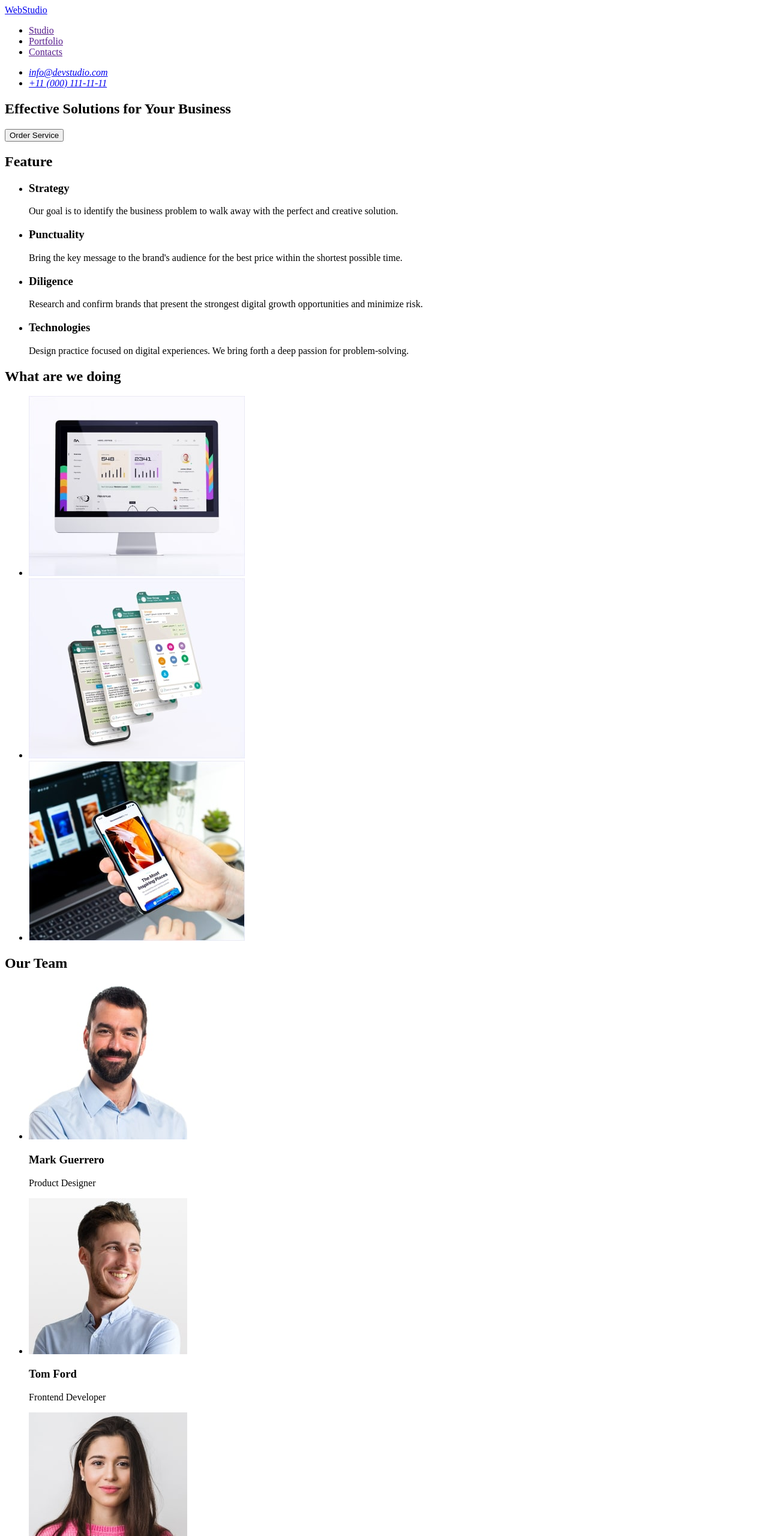
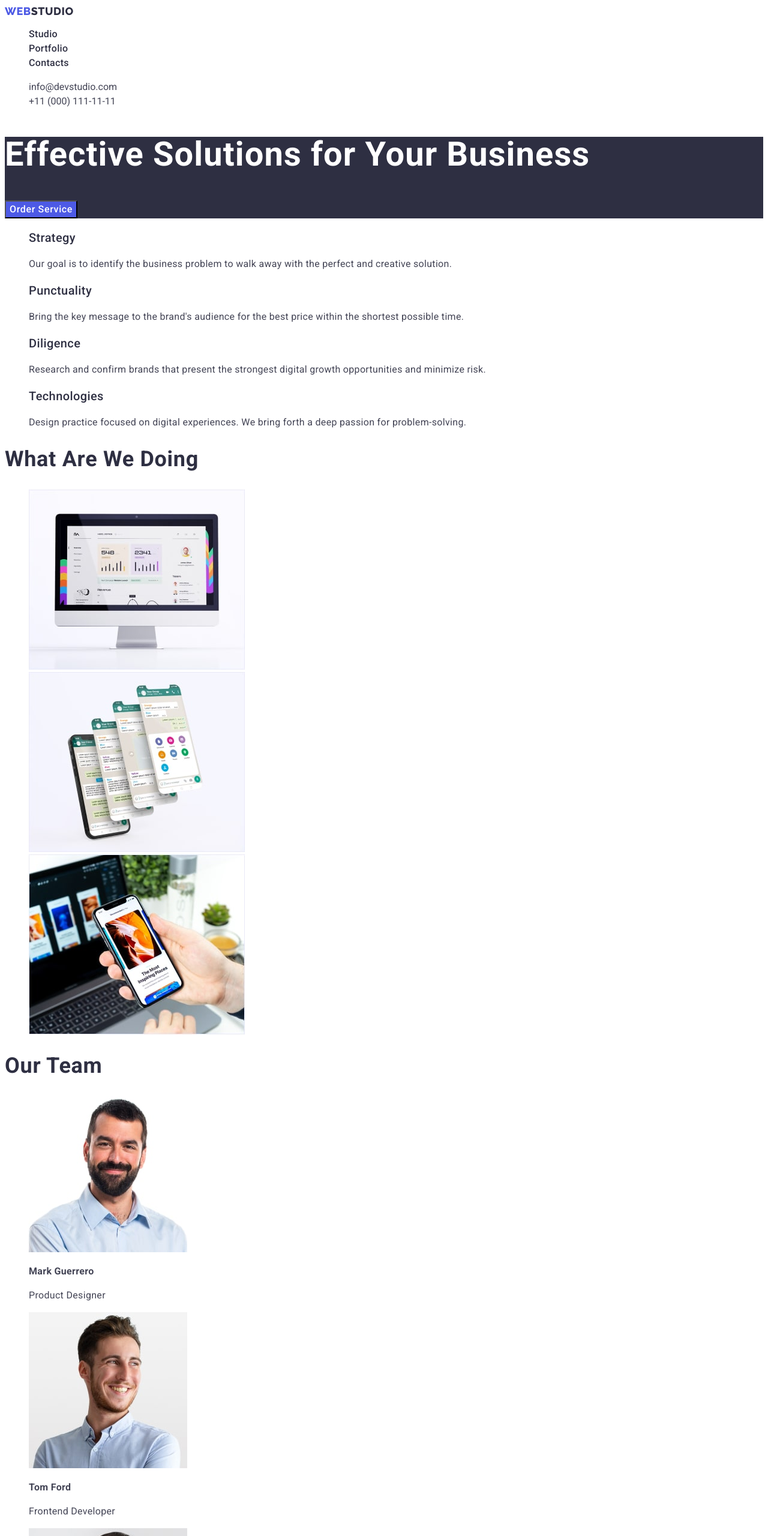
Before and after one commit to Korobenko2023/goit-markup-hw-02, a plain HTML site: page index.html in a window 1280 px wide. Shown: the top 2560 px of the page at 60% size. Drawn offline with Linux system fonts and the light colour scheme.

Commit message:
Add portfolio

```diff
--- /dev/null
+++ b/css/style.css
@@ -0,0 +1,185 @@
+:root {
+  --iris-color: #4D5AE5;
+  --ocean-color: #404BBF;
+  --navy-color: #2E2F42;
+  --green-color: #31D0AA;
+  --slate-color: #434455;
+  --light-slate-color: #8E8F99;
+  --cornflower-color: #E7E9FC;
+  --cloud-color: #F4F4FD;
+  --white-color: #FFFFFF;
+  --dairy-color: #FCFCFC;
+  }
+
+body {
+  background: var(--white-color);
+  font-family: "Roboto", sans-serif;
+  font-size: 16px;
+  color: var(--slate-color);
+}
+.list {
+  list-style: none;
+}
+.link {text-decoration: none;}
+
+/*TODO Header*/
+.header-logo {
+  font-family: 'Raleway', sans-serif;
+  font-weight: 800;
+  font-size: 18px;
+  line-height: 1.17;
+  letter-spacing: 0.03em;
+  text-transform: uppercase;
+  color: var(--iris-color);
+}
+.header-logo-color {
+  color: var(--navy-color);
+}
+.header-link {
+  font-weight: 500;
+  font-size: 16px;
+  line-height: 1.5;
+  letter-spacing: 0.02em;
+  color: var(--navy-color);
+}
+.header-link:hover,
+.header-link:focus {
+  color: var(--iris-color);
+}
+.address-link {
+  font-style: normal;
+  font-weight: 400;
+  line-height: 1.5;
+  color: var(--slate-color);
+}
+.address-link:hover,
+.address-link:focus {
+  color: var(--iris-color);
+}
+/*TODO Hearo*/
+.hero {
+  background-color: var(--navy-color);
+ }
+.hero-title {
+  font-size: 56px;
+  line-height: 1.07;
+  letter-spacing: 0.02em;
+  color: var(--white-color);
+}
+.hero-btn {
+  font-family: 'Roboto', sans-serif;
+  font-weight: 500;
+  font-size: 16px;
+  line-height: 1.5;
+  letter-spacing: 0.04em;
+  color: var(--white-color);
+  background-color: var(--iris-color);
+  }
+  .hero-btn:hover,
+  .hero-btn:focus {
+  background-color: var(--ocean-color);
+  }
+  /*TODO Feature*/
+  .hidden-title {
+    position: absolute;
+    width: 1px;
+    height: 1px;
+    margin: -1px;
+    border: 0;
+    padding: 0;
+    white-space: nowrap;
+    clip-path: inset(100%);
+    clip: rect(0 0 0 0);
+    overflow: hidden;
+  }
+  .feature-item-title {
+  font-weight: 500;
+  font-size: 20px;
+  line-height: 1.2;
+  letter-spacing: 0.02em;
+  color: var(--navy-color);
+}
+.feature-item-text {
+  font-size: 16px;
+  line-height: 1.5;
+  letter-spacing: 0.02em;
+  color: var(--slate-color);
+}
+/*TODO Doing*/
+.doing-title {
+  font-size: 36px;
+  line-height: 1.11;
+  letter-spacing: 0.02em;
+  text-transform: capitalize;
+  color: var(--navy-color);
+}
+/*TODO Team*/
+.team-title {
+  font-size: 36px;
+  line-height: 1.11;
+  letter-spacing: 0.02em;
+  text-transform: capitalize;
+  color: var(--navy-color);
+}
+.subtitle {
+  font-size: 16px;
+  line-height: 1.5;
+  letter-spacing: 0.02em;
+  color: var(--slate-color);
+}
+.team-item-text {
+  font-size: 16px;
+  line-height: 1.5;
+  letter-spacing: 0.02em;
+  color: var(--slate-color);
+}
+/*TODO Portfolio Hero*/
+.portfolio-btn {
+  font-family: 'Roboto', sans-serif;
+  font-weight: 500;
+  font-size: 16px;
+  line-height: 1.5;
+  letter-spacing: 0.04em;
+  color: var(--iris-color);
+  background-color: var(--cloud-color);
+  }
+  .portfolio-btn:hover,
+  .portfolio-btn:focus {
+  background-color: var(--ocean-color);
+  color: var(--white-color);
+  }
+/*TODO Portfolio Sections*/
+.row-subtitle {
+  font-weight: 500;
+  font-size: 20px;
+  line-height: 1.2;
+  letter-spacing: 0.02em;
+  color: var(--navy-color);
+}
+.row-text {
+
+}
+
+/*TODO Footer*/
+.footer {
+  background: var(--navy-color);
+}
+.footer-logo {
+  font-family: 'Raleway', sans-serif;
+  font-weight: 800;
+  font-size: 18px;
+  line-height: 1.17;
+  letter-spacing: 0.03em;
+  text-transform: uppercase;
+  color: var(--iris-color); }
+
+.footer-logo-color {
+  color: var(--cloud-color) ;
+}
+.footer-text {
+  font-weight: 400;
+  line-height: 1.5;
+  letter-spacing: 0.02em;
+  color: var(--cloud-color);
+
+}
--- a/index.html
+++ b/index.html
@@ -5,60 +5,83 @@
     <meta http-equiv="X-UA-Compatible" content="IE=edge" />
     <meta name="viewport" content="width=device-width, initial-scale=1.0" />
     <title>Webstudio</title>
+    <link rel="preconnect" href="https://fonts.googleapis.com" />
+    <link rel="preconnect" href="https://fonts.gstatic.com" crossorigin />
+    <link
+      href="https://fonts.googleapis.com/css2?family=Montserrat&family=Raleway:wght@800&family=Roboto:wght@400;500;700&display=swap"
+      rel="stylesheet"
+    />
+    <link rel="stylesheet" href="./css/style.css" />
   </head>
   <body>
     <!--Header-->
-    <header>
-      <nav>
-        <a href="./index.html">WebStudio</a>
-        <ul>
-          <li><a href="">Studio</a></li>
-          <li><a href="">Portfolio</a></li>
-          <li><a href="">Contacts</a></li>
+    <header class="header">
+      <nav class="header-nav">
+        <a href="./index.html" class="header-logo link"
+          >Web<span class="header-logo-color">Studio</span></a
+        >
+        <ul class="header-list list">
+          <li>
+            <a class="header-link link" href="./index.html">Studio</a>
+          </li>
+          <li>
+            <a class="header-link link" href="./portfolio.html">Portfolio</a>
+          </li>
+          <li>
+            <a class="header-link link" href="">Contacts</a>
+          </li>
         </ul>
       </nav>
-      <address>
-        <ul>
-          <li><a href="mailto:info@devstudio.com">info@devstudio.com</a></li>
-          <li><a href="tel:+110001111111">+11 (000) 111-11-11</a></li>
+      <address class="header-address">
+        <ul class="address list">
+          <li>
+            <a class="address-link link" href="mailto:info@devstudio.com"
+              >info@devstudio.com</a
+            >
+          </li>
+          <li>
+            <a class="address-link link" href="tel:+110001111111"
+              >+11 (000) 111-11-11</a
+            >
+          </li>
         </ul>
       </address>
     </header>
     <!--Main-->
     <main>
       <!--Hero-->
-      <section>
-        <h1>Effective Solutions for Your Business</h1>
-        <button type="button">Order Service</button>
+      <section class="hero">
+        <h1 class="hero-title">Effective Solutions for Your Business</h1>
+        <button type="button" class="hero-btn">Order Service</button>
       </section>
       <!--Section 1-->
-      <section>
-        <h2>Feature</h2>
-        <ul>
-          <li>
-            <h3>Strategy</h3>
-            <p>
+      <section class="feature">
+        <h2 class="hidden-title">Feature</h2>
+        <ul class="feature-list list">
+          <li class="feature-item">
+            <h3 class="feature-item-title">Strategy</h3>
+            <p class="feature-item-text">
               Our goal is to identify the business problem to walk away with the
               perfect and creative solution.
             </p>
           </li>
-          <li>
-            <h3>Punctuality</h3>
-            <p>
+          <li class="feature-item">
+            <h3 class="feature-item-title">Punctuality</h3>
+            <p class="feature-item-text">
               Bring the key message to the brand's audience for the best price
               within the shortest possible time.
             </p>
           </li>
-          <li>
-            <h3>Diligence</h3>
-            <p>
+          <li class="feature-item">
+            <h3 class="feature-item-title">Diligence</h3>
+            <p class="feature-item-text">
               Research and confirm brands that present the strongest digital
               growth opportunities and minimize risk.
             </p>
           </li>
-          <li>
-            <h3>Technologies</h3>
-            <p>
+          <li class="feature-item">
+            <h3 class="feature-item-title">Technologies</h3>
+            <p class="feature-item-text">
               Design practice focused on digital experiences. We bring forth a
               deep passion for problem-solving.
             </p>
@@ -66,10 +89,10 @@
         </ul>
       </section>
       <!--Section 2-->
-      <section>
-        <h2>What are we doing</h2>
-        <ul>
-          <li>
+      <section class="doing">
+        <h2 class="doing-title">What are we doing</h2>
+        <ul class="doing-list list">
+          <li class="doing-item">
             <img
               src="./images/img1.jpg"
               alt="compute"
@@ -77,7 +100,7 @@
               height="300"
             />
           </li>
-          <li>
+          <li class="doing-item">
             <img
               src="./images/img2.jpg"
               alt="phone screens"
@@ -85,61 +108,61 @@
               height="300"
             />
           </li>
-          <li>
+          <li class="doing-item">
             <img src="./images/img3.jpg" alt="phone" width="360" height="300" />
           </li>
         </ul>
       </section>
       <!--Section 3-->
-      <section>
-        <h2>Our Team</h2>
-        <ul>
-          <li>
+      <section class="team">
+        <h2 class="team-title">Our Team</h2>
+        <ul class="team-list list">
+          <li class="team-item">
             <img
               src="./images/img4.jpg"
               alt="Mark Guerrero"
               width="264"
               height="260"
             />
-            <h3>Mark Guerrero</h3>
-            <p>Product Designer</p>
+            <h3 class="subtitle">Mark Guerrero</h3>
+            <p class="team-item-text">Product Designer</p>
           </li>
-          <li>
+          <li class="team-item">
             <img
               src="./images/img5.jpg"
               alt="Tom Ford"
               width="264"
               height="260"
             />
-            <h3>Tom Ford</h3>
-            <p>Frontend Developer</p>
+            <h3 class="subtitle" >Tom Ford</h3>
+            <p class="team-item-text">Frontend Developer</p>
           </li>
-          <li>
+          <li class="team-item">
             <img
               src="./images/img6.jpg"
               alt="Camila Garcia"
               width="264"
               height="260"
             />
-            <h3>Camila Garcia</h3>
-            <p>Marketing</p>
+            <h3 class="subtitle">Camila Garcia</h3>
+            <p class="team-item-text">Marketing</p>
           </li>
-          <li>
+          <li class="team-item">
             <img
               src="./images/img7.jpg"
               alt="Daniel Wilson"
               width="264"
               height="260"
             />
-            <h3>Daniel Wilson</h3>
-            <p>UI Designer</p>
+            <h3 class="subtitle">Daniel Wilson</h3>
+            <p class="team-item-text">UI Designer</p>
           </li>
         </ul>
       </section>
     </main>
-    <footer>
-      <a href="./index.html">WebStudio</a>
-      <p>
+    <footer class="footer">
+      <a href="./index.html" class="footer-logo link">Web<span class="footer-logo-color">Studio</span></a>
+      <p class="footer-text">
         Increase the flow of customers and sales for your business with digital
         marketing & growth solutions.
       </p>
```
Also changed, not shown: portfolio.html (added, +165 -0 lines), images/img10.jpg (added), images/img11.jpg (added), images/img12.jpg (added), images/img13.jpg (added), images/img14.jpg (added), images/img15.jpg (added), images/img16.jpg (added), images/img8.jpg (added), images/img9.jpg (added).
